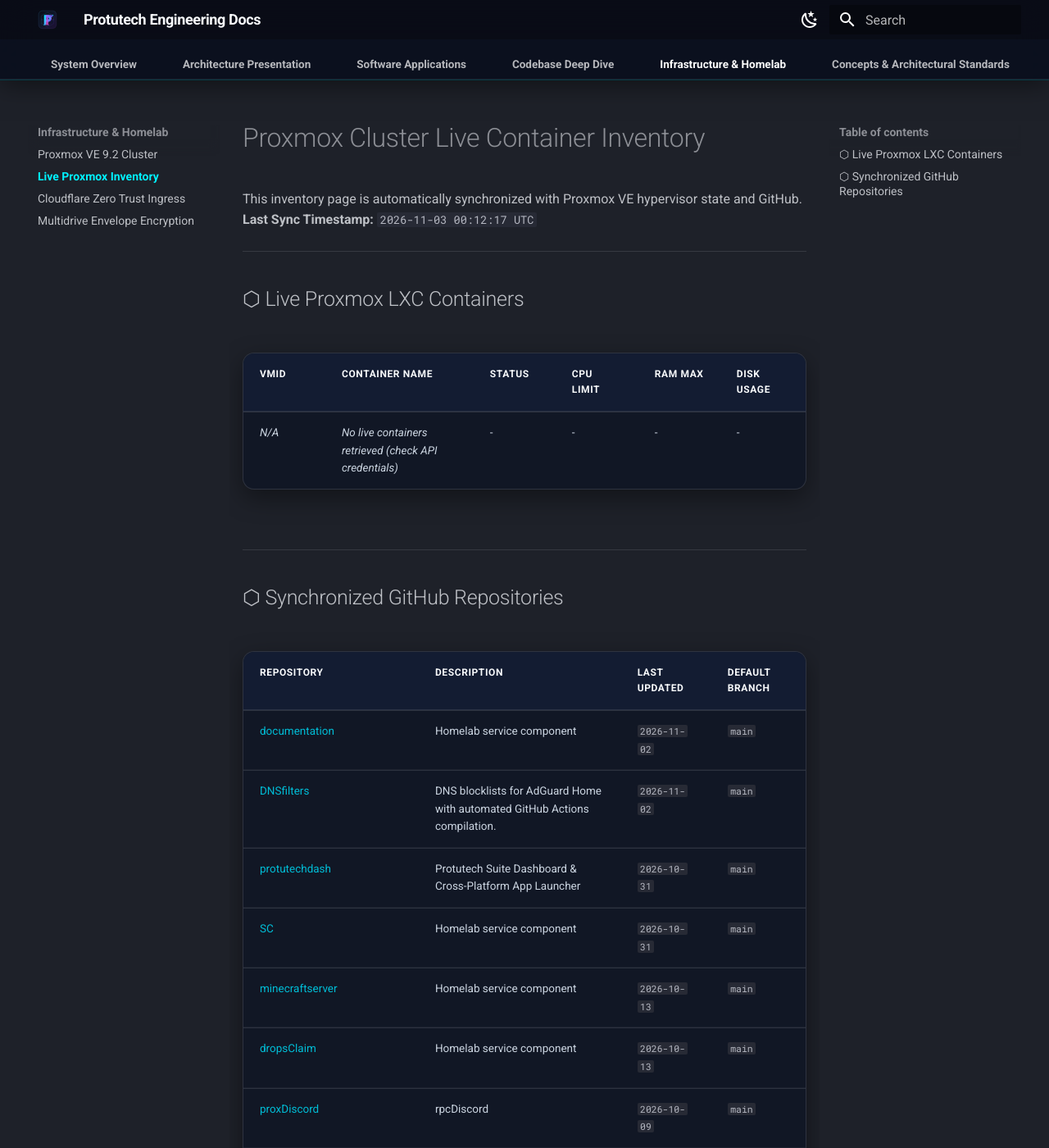
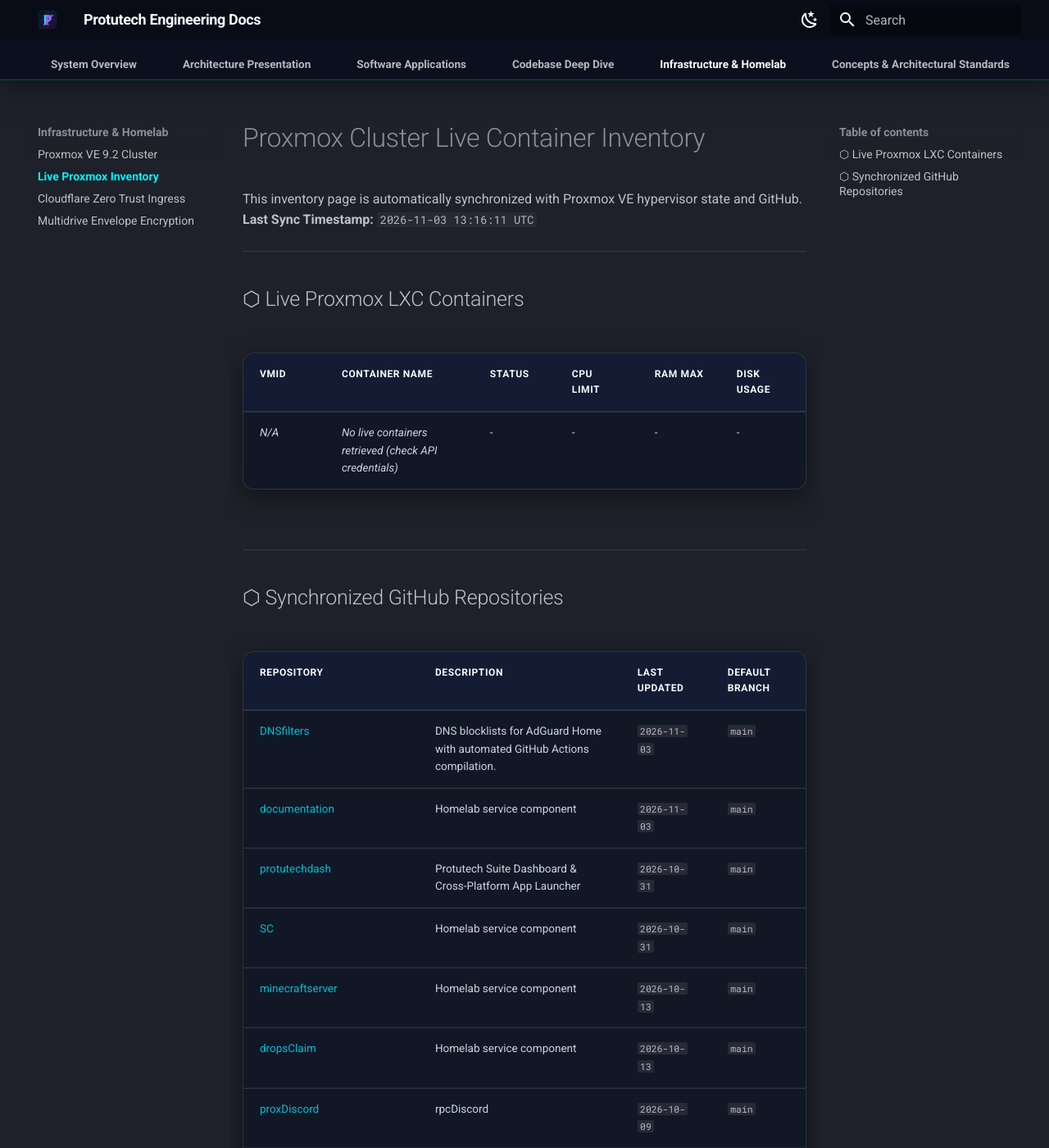
Before and after one commit to IAndrexI/documentation, an MkDocs documentation site: the page built from docs/infra/proxmox-live-inventory.md, in a window 1280 px wide and 1400 px high. Shown: the whole window at 82% size. Built offline with MkDocs 1.6.1 and Material for MkDocs 9.7.7, drawn with Linux system fonts in a browser that asks for light colours.

Commit message:
chore(auto-update): sync live Proxmox containers and GitHub repos [skip ci]

```diff
--- a/docs/infra/proxmox-live-inventory.md
+++ b/docs/infra/proxmox-live-inventory.md
@@ -1,7 +1,7 @@
 # Proxmox Cluster Live Container Inventory
 
 This inventory page is automatically synchronized with Proxmox VE hypervisor state and GitHub.
-**Last Sync Timestamp:** `2026-11-03 00:12:17 UTC`
+**Last Sync Timestamp:** `2026-11-03 13:16:11 UTC`
 
 ---
 
@@ -17,8 +17,8 @@
 
 | Repository | Description | Last Updated | Default Branch |
 | :--- | :--- | :--- | :--- |
-| [documentation](https://github.com/IAndrexI/documentation) | Homelab service component | `2026-11-02` | `main` |
-| [DNSfilters](https://github.com/IAndrexI/DNSfilters) | DNS blocklists for AdGuard Home with automated GitHub Actions compilation. | `2026-11-02` | `main` |
+| [DNSfilters](https://github.com/IAndrexI/DNSfilters) | DNS blocklists for AdGuard Home with automated GitHub Actions compilation. | `2026-11-03` | `main` |
+| [documentation](https://github.com/IAndrexI/documentation) | Homelab service component | `2026-11-03` | `main` |
 | [protutechdash](https://github.com/IAndrexI/protutechdash) | Protutech Suite Dashboard & Cross-Platform App Launcher | `2026-10-31` | `main` |
 | [SC](https://github.com/IAndrexI/SC) | Homelab service component | `2026-10-31` | `main` |
 | [minecraftserver](https://github.com/IAndrexI/minecraftserver) | Homelab service component | `2026-10-13` | `main` |
```
